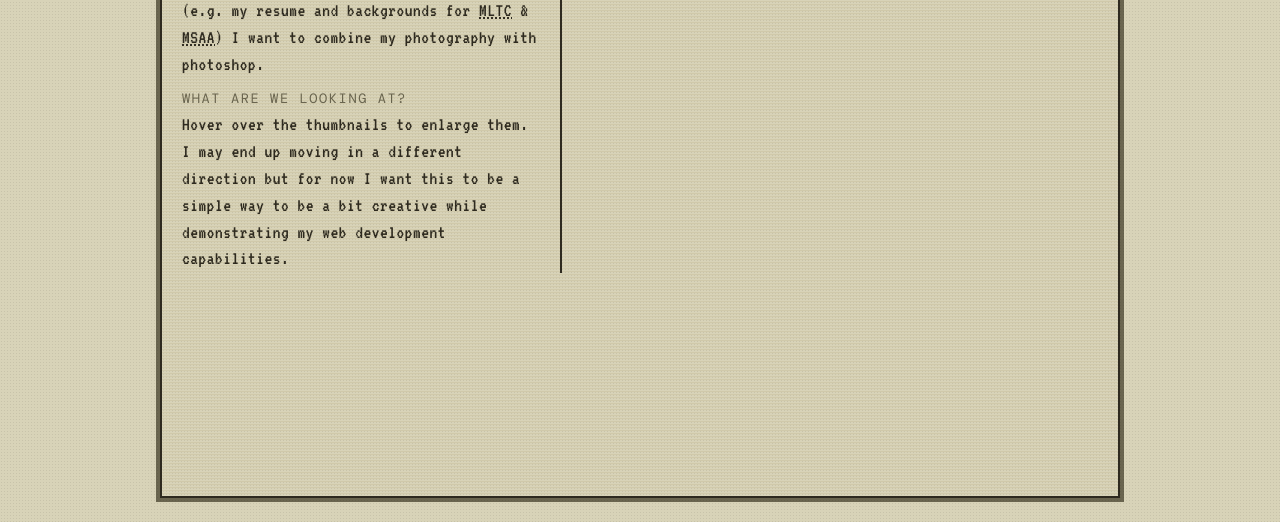
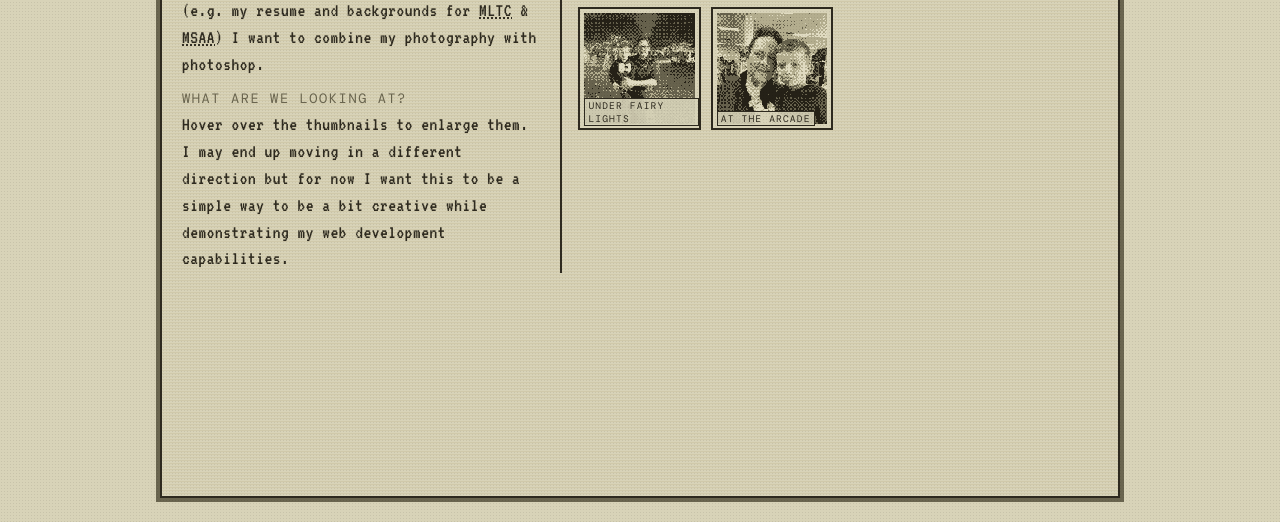
Before and after one commit to lpfader/lewis-beige, a plain HTML site: page index.html in a window 1280 px wide. Shown: the part 278-800 px from the top of the page. Drawn offline with nearby package versions, Linux system fonts and the light colour scheme; a web font is replaced by a local one.

Commit message:
Add fairy lights and arcade photos in 2-bit Game Boy style

```diff
--- a/index.html
+++ b/index.html
@@ -234,7 +234,19 @@
             <img src="assets/images/woodbine-beige.png" alt="Trip to Woodbine Fantasy Fair in 2‑bit beige style">
             <figcaption class="thumb-label">Us at Woodbine</figcaption>
           </figure>
-          </div>
+
+          <!-- Fairy lights beige -->
+          <figure class="thumb" data-caption="Fairy Lights · Dot Matrix">
+            <img src="assets/images/fairylights-beige.png" alt="Lewis holding Bruce under glowing fairy lights in 2‑bit beige style">
+            <figcaption class="thumb-label">Under fairy lights</figcaption>
+          </figure>
+
+          <!-- Arcade beige -->
+          <figure class="thumb" data-caption="Arcade · Dot Matrix">
+            <img src="assets/images/arcade-beige.png" alt="Lewis and Bruce at the arcade games in 2‑bit beige style">
+            <figcaption class="thumb-label">At the arcade</figcaption>
+          </figure>
+        </div>
       </aside>
     </main>
   </div>
```
Also changed, not shown: assets/images/arcade-beige.png (added), assets/images/fairylights-beige.png (added), 2 other files.
